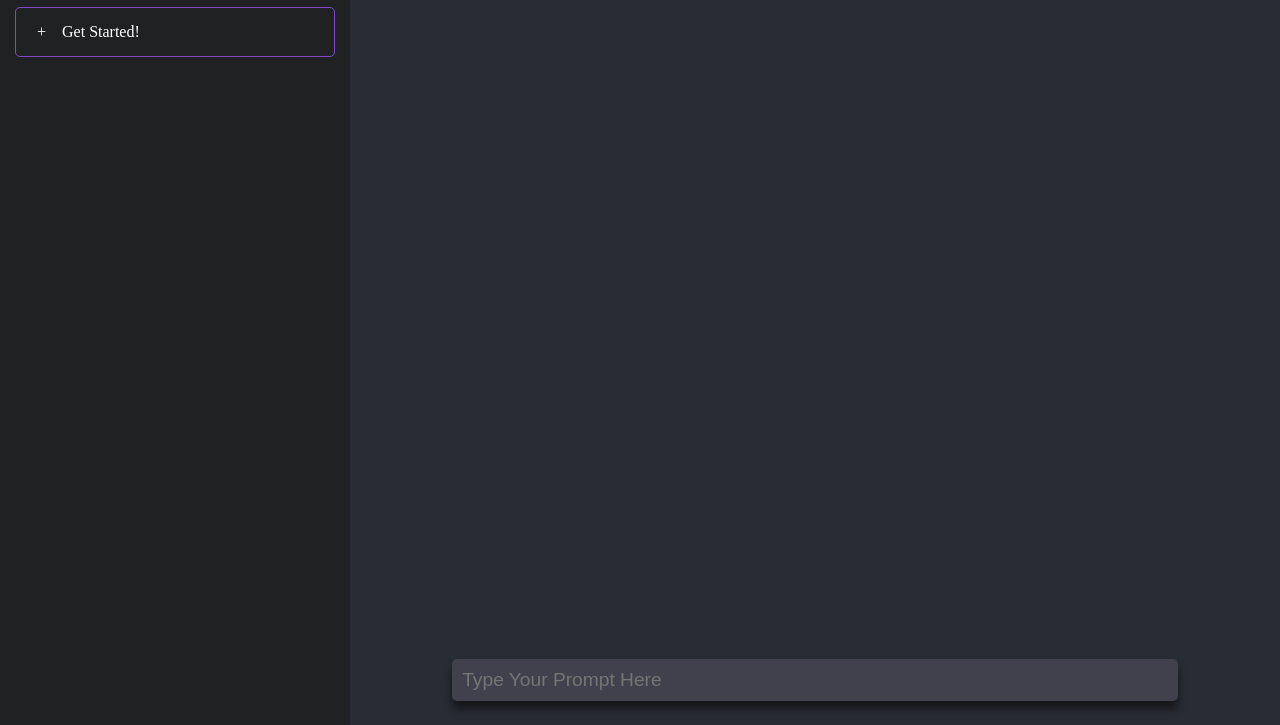
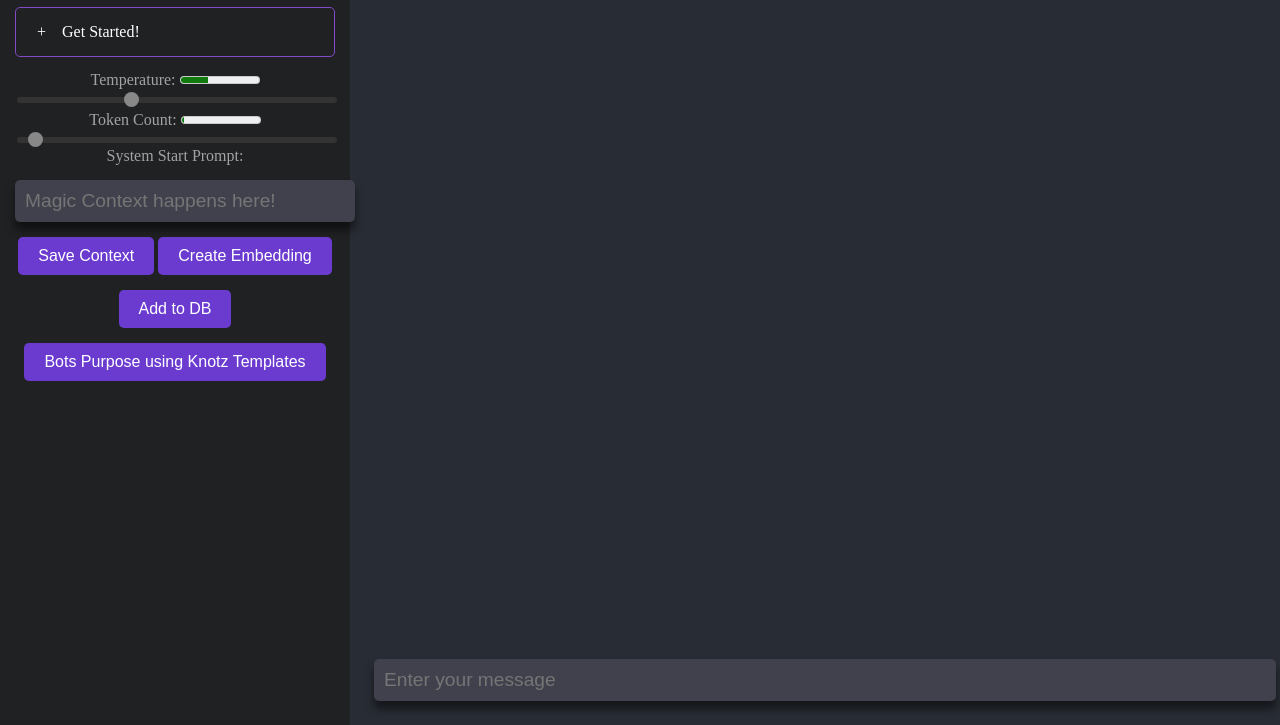
Before and after one commit to KnotEnvy/KnotzGPTPlus2, a website: page index.html in a window 1280 px wide. Shown: the part 75-800 px from the top of the page. Drawn offline with Linux system fonts and the light colour scheme.

Commit message:
updated buttons/ embeddings

```diff
--- a/index.html
+++ b/index.html
@@ -17,6 +17,24 @@
           <span>+</span>
           Get Started!
         </div>
+        <label for="temperature">Temperature:</label>
+        <meter id="temperature-meter" min="0" max="2" value="0.7"></meter>
+        <input type="range" id="temperature" min="0" max="2" step="0.1" value="0.7" />
+
+        <!-- Token count slider and meter -->
+        <label for="token-count">Token Count:</label>
+        <meter id="token-count-meter" min="0" max="4000" value="125"></meter>
+        <input type="range" id="token-count" min="0" max="4000" step="50" value="125" />
+
+        <!-- System start prompt input -->
+        <label for="system-prompt">System Start Prompt:</label>
+        <input type="text" id="system-prompt" placeholder="Magic Context happens here!" />
+
+        <!-- Save Context button -->
+        <button id="save-context-btn">Save Context</button>
+        <button id="createEmbedding">Create Embedding</button>
+        <button id="createEmbedding">Add to DB</button>
+        <button id="botPurpose">Bots Purpose using Knotz Templates</button>
       </aside>
       <section class="chatbox">
         <div class="chat-container">
@@ -32,7 +50,7 @@
                 aria-label="Enter your message"
                 class="chat-input-textarea"
                 rows="1"
-                placeholder="Type Your Prompt Here"
+                placeholder="Enter your message"
               />
             </form>
           </div>
@@ -84,6 +102,19 @@
               console.error('Error:', error);
             });
         });
+        // Update temperature and tokens values above sliders
+        const temperatureSlider = document.getElementById("temperature");
+        const tokensSlider = document.getElementById("tokens");
+        const temperatureValue = document.getElementById("temperatureValue");
+        const tokensValue = document.getElementById("tokensValue");
+
+        temperatureSlider.addEventListener("input", () => {
+          temperatureValue.textContent = temperatureSlider.value;
+        });
+
+        tokensSlider.addEventListener("input", () => {
+          tokensValue.textContent = tokensSlider.value;
+        });
       </script>
     </body>
 </html>
--- a/index.js
+++ b/index.js
@@ -29,7 +29,8 @@ app.post("/", async (req, res) => {
             // {role: "assistant", content: "I'm doing quite well, thank you for asking. As a well-educated British gentleman, I pride myself on my knowledge and love for learning. I find great joy in engaging in intellectual discussions and exploring new ideas. How may I assist you today?"},
             ...messages
         ],
-        temperature: 0.7
+        temperature: 0.7,
+        tokens: 125
     })
     res.json({
         completion: completion.data.choices[0].message
--- a/styles.css
+++ b/styles.css
@@ -17,7 +17,7 @@
 .sidemenu {
   flex: 0 0 25vw; /* 25% of the viewport width */
   min-width: 25vw; /* Minimum width of 260px */
-  max-width: 25vw; /* Maximum width of 25% of the viewport width */
+  max-width: 260px; /* Maximum width of 25% of the viewport width */
   padding: 15px;
   background-color: #202123;
 }
@@ -29,6 +29,7 @@ h1 {
 
 .side-menu-button {
   padding: 15px;
+  margin-bottom: 10px; /* Add margin between menu items */
   border: 1px solid rgb(132, 73, 199);
   border-radius: 5px;
   text-align: left;
@@ -118,5 +119,75 @@ h1 {
 .chat-message .avatar {
   background: rgb(52, 141, 44);
   border-radius: 50%;
-  width:
+
 }
+
+label {
+  margin-top: 10px;
+  color: #a3a3a3;
+}
+
+input[type="range"] {
+  width: 100%;
+  margin-top: 5px;
+  -webkit-appearance: none;
+  background-color: #333;
+  height: 6px;
+  border-radius: 4px;
+}
+
+input[type="range"]::-webkit-slider-thumb {
+  -webkit-appearance: none;
+  width: 15px;
+  height: 15px;
+  border-radius: 50%;
+  background: #888;
+  cursor: pointer;
+}
+
+input[type="range"]::-moz-range-thumb {
+  width: 15px;
+  height: 15px;
+  border-radius: 50%;
+  background: #888;
+  cursor: pointer;
+}
+
+/* Temperature and Token Count meters */
+meter {
+  margin-top: 5px;
+}
+
+/* System start prompt input */
+input[type="text"] {
+  width: 100%;
+  margin-top: 15px;
+  padding: 10px;
+  background-color: #41414d;
+  color: aquamarine;
+
+  font-size: larger;
+  border-radius: 5px;
+  border: none;
+  outline: none;
+  box-shadow: rgba(0, 0, 0, 0.5) 0px 8px 8px 0px;
+  resize: vertical;
+
+}
+
+/* Save Context button */
+button {
+  margin-top: 15px;
+  padding: 10px 20px;
+  background-color: #6b3bd0;
+  color: #fff;
+  border: none;
+  border-radius: 5px;
+  cursor: pointer;
+  font-size: 16px;
+  transition: background-color 0.2s ease-in-out;
+}
+
+button:hover {
+  background-color: #5329a2;
+}
```
Also changed, not shown: embedding.js (added, +25 -0 lines).
